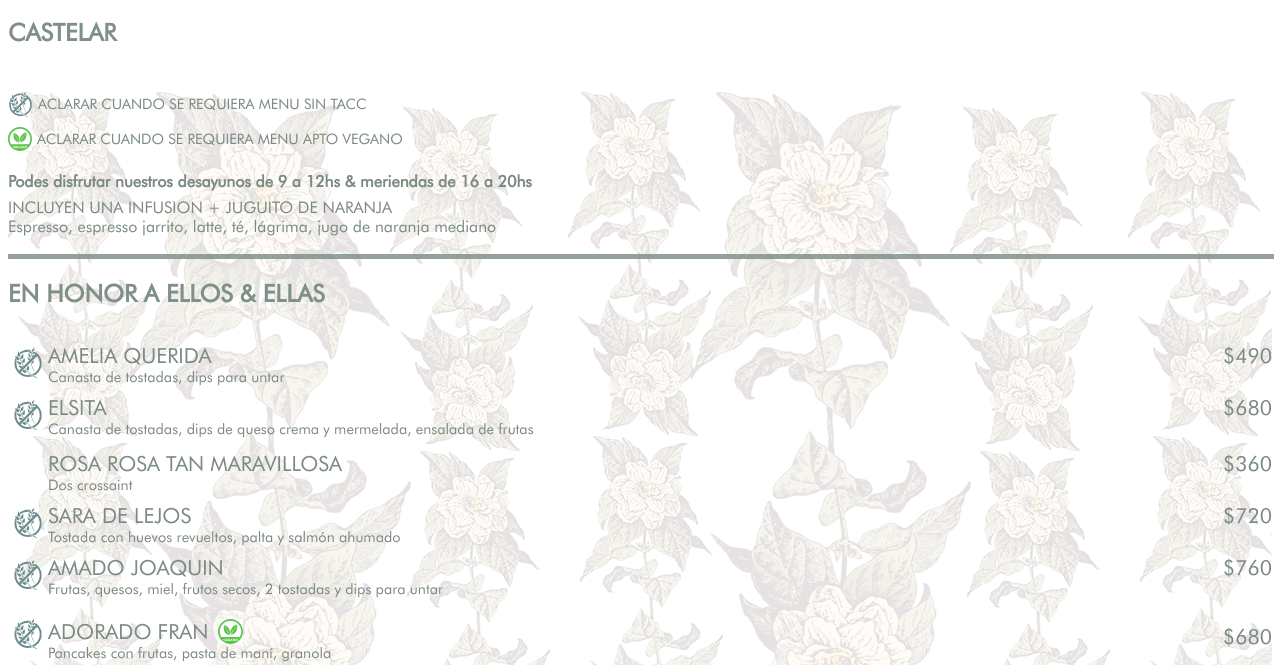
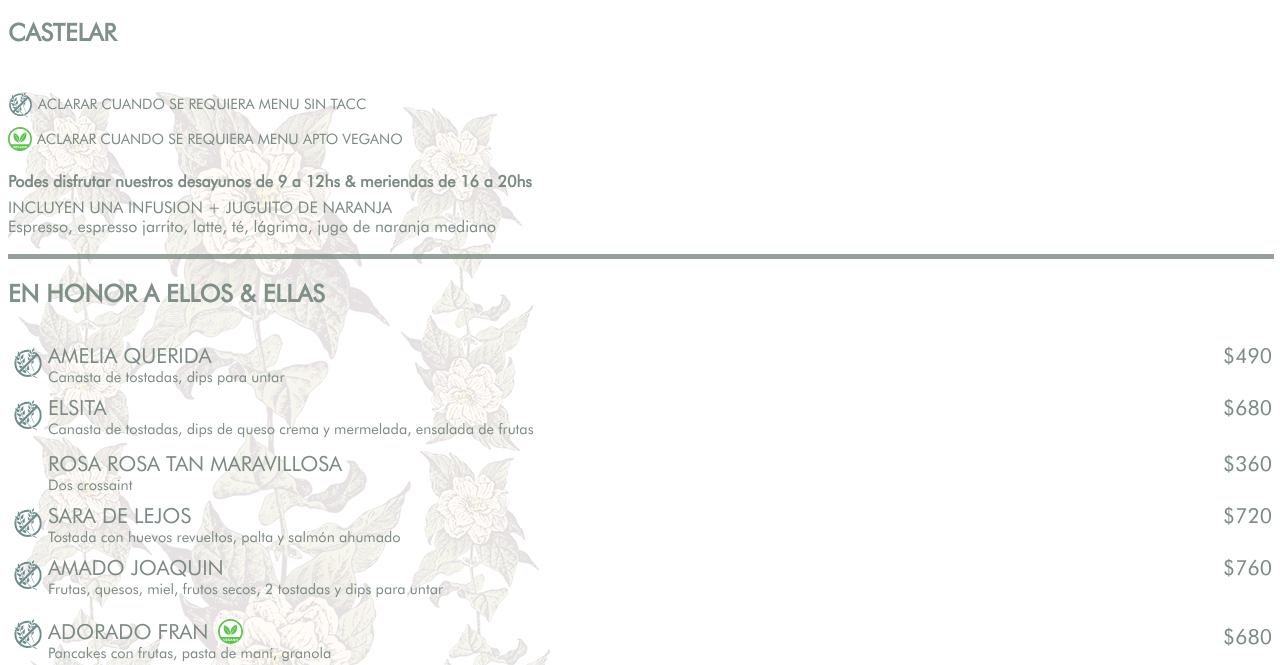
Before and after one commit to Vlaeminck/Carta-digital---Gardenias, a plain HTML site: page carta.html in a window 1280 px wide. Shown: the part 128-793 px from the top of the page. Drawn offline with Linux system fonts and the light colour scheme.

Commit message:
Fondo estatico

```diff
--- a/styles.css
+++ b/styles.css
@@ -2,6 +2,8 @@ body {
 }
 .general {
   background-image: url(img/gardenias.gif);
+  background-repeat: no-repeat;
+  background-attachment: fixed;
 }
 
 div a {
```
